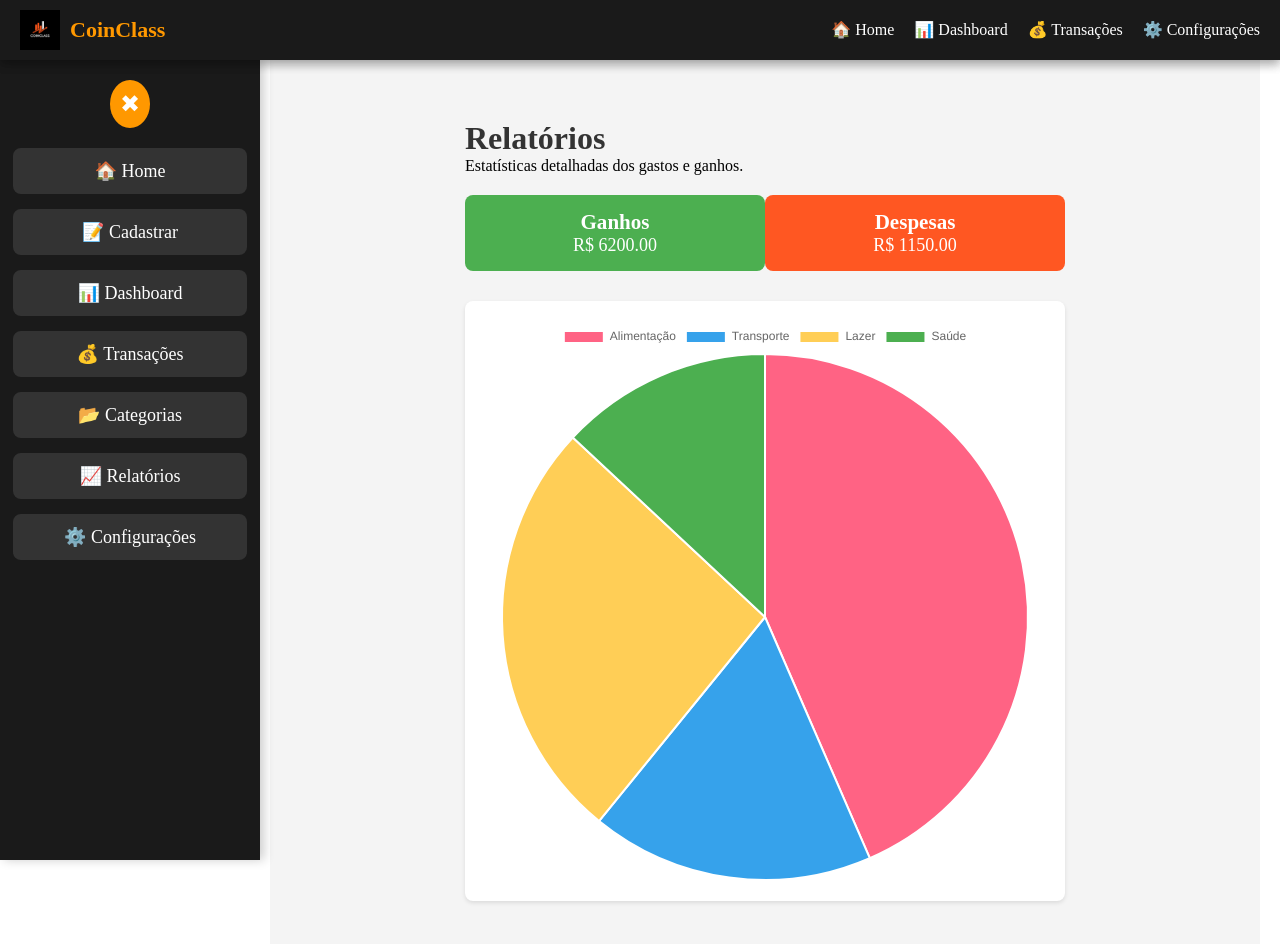
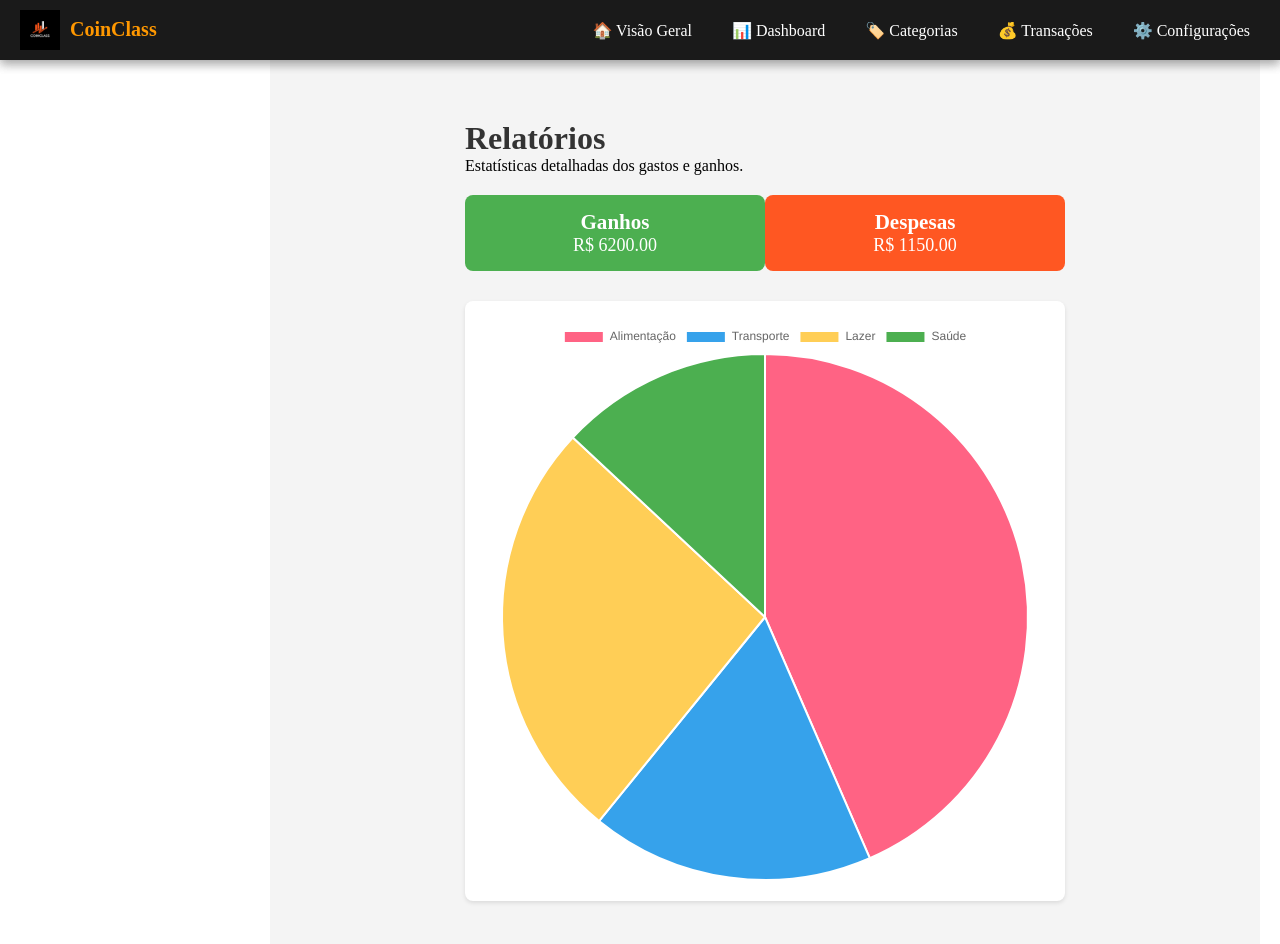
Before and after one commit to Chavesz/coinclass, a Vue app in the folder front/: page /#/AppReports in a window 1280 px wide. Shown: the top 944 px of the page. Built offline with nearby package versions, Linux system fonts and the light colour scheme.

Commit message:
Criando página de Visão geral e organizando o cabeçalho de navegação das paginas.

```diff
--- a/front/src/components/AppNavbar.vue
+++ b/front/src/components/AppNavbar.vue
@@ -1,49 +1,37 @@
 <template>
-  <header class="navbar">
-    <div class="navbar-container">
-      <!-- Logo -->
+  <div class="layout">
+    <!-- Cabeçalho fixo com navegação -->
+    <header class="header">
       <div class="logo-container">
         <img src="/coinclass.png" alt="CoinClass Logo" class="logo-img">
         <h1>CoinClass</h1>
       </div>
-
-      <!-- Menu de navegação -->
-      <nav class="nav-links">
-        <ul>
-          <li><router-link to="/">🏠 Home</router-link></li>
-          <li><router-link to="/Appdashboard">📊 Dashboard</router-link></li>
-          <li><router-link to="/Apptransactions">💰 Transações</router-link></li>
-          <li><router-link to="/Appsettings">⚙️ Configurações</router-link></li>
-        </ul>
+      <nav class="nav-menu">
+      <router-link to="/">🏠 Visão Geral</router-link>
+      <router-link to="/Appdashboard">📊 Dashboard</router-link>
+      <router-link to="/AppCategories">🏷️ Categorias</router-link>
+      <router-link to="/Apptransactions">💰 Transações</router-link>
+      <router-link to="/Appsettings">⚙️ Configurações</router-link>
       </nav>
-
-      <!-- Botão de menu para mobile -->
-      <button class="menu-btn" @click="toggleMenu">
-        ☰
-      </button>
-    </div>
-  </header>
+    </header>
+  </div>
 </template>
 
 <script>
 export default {
-  name: "AppNavbar",
-  data() {
-    return {
-      menuOpen: false
-    };
-  },
-  methods: {
-    toggleMenu() {
-      this.menuOpen = !this.menuOpen;
-    }
-  }
+  name: "AppHeader",
 };
 </script>
 
 <style scoped>
-/* Estilização do Navbar */
-.navbar {
+/* Layout principal */
+.layout {
+  display: flex;
+  flex-direction: column;
+}
+
+/* Cabeçalho */
+.header {
   width: 100%;
   height: 60px;
   background-color: #1a1a1a;
@@ -59,15 +47,6 @@ export default {
   z-index: 1000;
 }
 
-/* Container do Navbar */
-.navbar-container {
-  display: flex;
-  width: 100%;
-  justify-content: space-between;
-  align-items: center;
-}
-
-/* Logo */
 .logo-container {
   display: flex;
   align-items: center;
@@ -80,51 +59,28 @@ export default {
 }
 
 h1 {
-  font-size: 22px;
+  font-size: 20px;
   font-weight: bold;
   color: #ff9800;
 }
 
 /* Menu de navegação */
-.nav-links ul {
-  list-style: none;
+.nav-menu {
   display: flex;
   gap: 20px;
 }
 
-.nav-links li {
-  display: inline;
-}
-
-.nav-links a {
+.nav-menu a {
   text-decoration: none;
   color: white;
   font-size: 16px;
-  transition: color 0.3s;
+  padding: 10px;
+  transition: background 0.3s, color 0.3s;
+  border-radius: 4px;
 }
 
-.nav-links a:hover {
-  color: #ff9800;
-}
-
-/* Botão do menu mobile */
-.menu-btn {
-  display: none;
-  background: none;
-  border: none;
-  color: white;
-  font-size: 24px;
-  cursor: pointer;
-}
-
-/* Responsivo para mobile */
-@media (max-width: 768px) {
-  .nav-links ul {
-    display: none;
-  }
-
-  .menu-btn {
-    display: block;
-  }
+.nav-menu a:hover {
+  background: #ff9800;
+  color: black;
 }
 </style>
--- a/front/src/components/AppSidebar.vue
+++ b/front/src/components/AppSidebar.vue
@@ -1,46 +1,25 @@
 <template>
   <div class="layout">
-    <!-- Cabeçalho fixo -->
+    <!-- Cabeçalho fixo com navegação -->
     <header class="header">
       <div class="logo-container">
         <img src="/coinclass.png" alt="CoinClass Logo" class="logo-img">
         <h1>CoinClass</h1>
       </div>
+      <nav class="nav-menu">
+        <router-link to="/">🏠 Visão Geral</router-link>
+        <router-link to="/Appdashboard">📊 Dashboard</router-link>
+        <router-link to="/AppCategories">🏷️ Categorias</router-link>
+        <router-link to="/Apptransactions">💰 Transações</router-link>
+        <router-link to="/Appsettings">⚙️ Configurações</router-link>
+      </nav>
     </header>
-
-    <!-- Barra lateral -->
-    <nav :class="['sidebar', { 'sidebar-collapsed': isCollapsed }]">
-      <button class="toggle-btn" @click="toggleSidebar">
-        <span v-if="isCollapsed">☰</span>
-        <span v-else>✖</span>
-      </button>
-
-      <ul class="nav-list">
-        <li><router-link to="/" class="nav-button">🏠 Home</router-link></li>
-        <li><router-link to="/Appregister" class="nav-button">📝 Cadastrar</router-link></li>
-        <li><router-link to="/Appdashboard" class="nav-button">📊 Dashboard</router-link></li>
-        <li><router-link to="/Apptransactions" class="nav-button">💰 Transações</router-link></li>
-        <li><router-link to="/Appcategories" class="nav-button">📂 Categorias</router-link></li>
-        <li><router-link to="/Appreports" class="nav-button">📈 Relatórios</router-link></li>
-        <li><router-link to="/Appsettings" class="nav-button">⚙️ Configurações</router-link></li>
-      </ul>
-    </nav>
   </div>
 </template>
 
 <script>
 export default {
-  name: "AppSidebar",
-  data() {
-    return {
-      isCollapsed: false
-    };
-  },
-  methods: {
-    toggleSidebar() {
-      this.isCollapsed = !this.isCollapsed;
-    }
-  }
+  name: "AppHeader",
 };
 </script>
 
@@ -85,77 +64,23 @@ h1 {
   color: #ff9800;
 }
 
-/* Sidebar */
-.sidebar {
-  width: 260px;
-  height: 100vh;
-  background-color: #1a1a1a;
-  color: white;
-  position: fixed;
-  top: 60px;
-  left: 0;
+/* Menu de navegação */
+.nav-menu {
   display: flex;
-  flex-direction: column;
-  align-items: center;
-  padding-top: 20px;
-  transition: width 0.3s ease-in-out;
-  box-shadow: 4px 0 10px rgba(0, 0, 0, 0.2);
-  z-index: 999;
+  gap: 20px;
 }
 
-.sidebar-collapsed {
-  width: 95px;
+.nav-menu a {
+  text-decoration: none;
+  color: white;
+  font-size: 16px;
+  padding: 10px;
+  transition: background 0.3s, color 0.3s;
+  border-radius: 4px;
 }
 
-/* Botão recolher/expandir */
-.toggle-btn {
-  background: #ff9800;
-  border: none;
-  color: white;
-  font-size: 24px;
-  cursor: pointer;
-  padding: 10px;
-  border-radius: 50%;
-  transition: background 0.3s ease;
-  margin-bottom: 20px;
-}
-
-.toggle-btn:hover {
-  background: #e68900;
-}
-
-/* Links de navegação */
-.nav-list {
-  list-style: none;
-  padding: 0;
-  width: 100%;
-  text-align: left;
-  display: flex;
-  flex-direction: column;
-  gap: 15px;
-}
-
-li {
-  width: 100%;
-}
-
-.nav-button {
-  display: block;
-  width: 90%;
-  padding: 12px;
-  margin: 0 auto;
-  text-decoration: none;
-  color: white;
-  background: #333;
-  text-align: center;
-  font-size: 18px;
-  border-radius: 8px;
-  transition: background 0.3s, transform 0.2s;
-}
-
-.nav-button:hover {
+.nav-menu a:hover {
   background: #ff9800;
   color: black;
-  transform: scale(1.05);
 }
 </style>
--- a/front/src/router/index.js
+++ b/front/src/router/index.js
@@ -7,13 +7,19 @@ import AppCategories from '@/views/AppCategories.vue'
 import AppReports from '@/views/AppReports.vue'
 import AppSettings from '@/views/AppSettings.vue'
 import AppTransactions from '@/views/AppTransactions.vue'
+import AppOverview from '@/views/AppOverview.vue'
 
 Vue.use(Router)
 
 export default new Router({
   routes: [
     {
-      path: '/',
+      path: "/",
+      name: "Overview",
+      component: AppOverview
+    },
+    {
+      path: '/Applogin',
       name: 'AppLogin',
       component: AppLogin
     },
--- /dev/null
+++ b/front/src/views/AppOverview.vue
@@ -0,0 +1,261 @@
+<template>
+  <div class="overview-container">
+    <!-- Resumo Financeiro -->
+    <div class="summary-section">
+      <div class="summary-card">
+        <p>Receita Mensal</p>
+        <h3 class="income">R$ 0,00</h3>
+      </div>
+      <div class="summary-card">
+        <p>Despesa Mensal</p>
+        <h3 class="expense">R$ 0,00</h3>
+      </div>
+    </div>
+
+    <!-- Acesso Rápido -->
+    <div class="quick-access">
+      <button class="expense-btn">➖ Despesa</button>
+      <button class="income-btn">➕ Receita</button>
+      <button class="transfer-btn">🔁 Transf.</button>
+      <button class="import-btn">🔗 Importar</button>
+    </div>
+
+    <!-- Saldo e Contas -->
+    <div class="accounts-section">
+      <div class="account-balance">
+        <h3>Saldo Geral</h3>
+        <p>R$ 0,00 👁</p>
+      </div>
+      <div class="account-list">
+        <h4>Minhas Contas</h4>
+        <div class="account-item">
+          <span>💳 Conta Inicial</span>
+          <p>R$ 0,00</p>
+        </div>
+        <button class="manage-btn">Gerenciar Contas</button>
+      </div>
+    </div>
+
+    <!-- Contas a pagar e receber -->
+    <div class="bills-section">
+      <div class="bill-card">
+        <h4>Contas a Pagar</h4>
+        <p>No momento você não possui contas a pagar</p>
+      </div>
+      <div class="bill-card">
+        <h4>Contas a Receber</h4>
+        <p>Você não possui contas a receber pendentes</p>
+      </div>
+    </div>
+
+    <!-- Blog e Notícias -->
+    <div class="blog-section">
+      <h3>Conteúdos do Blog</h3>
+      <div class="blog-post">
+        <h4>O que é open finance? Tudo o que você precisa saber!</h4>
+        <p>01/04/2025</p>
+      </div>
+      <div class="blog-post">
+        <h4>Qual o melhor banco para antecipar FGTS? Tire suas dúvidas!</h4>
+        <p>28/03/2025</p>
+      </div>
+      <div class="blog-post">
+        <h4>Como cortar gastos supérfluos sem perder qualidade de vida? Veja dicas!</h4>
+        <p>26/03/2025</p>
+      </div>
+      <button class="blog-btn">Ir para o Blog</button>
+    </div>
+
+    <!-- Faturas e Cartões -->
+    <div class="cards-section">
+      <div class="invoice-card">
+        <h4>Todas as Faturas</h4>
+        <p>R$ 0,00 👁</p>
+      </div>
+      <div class="cards-list">
+        <h4>Meus Cartões</h4>
+        <p>Adicione seu primeiro cartão</p>
+        <button class="manage-btn">Gerenciar Cartões</button>
+      </div>
+    </div>
+
+    <!-- Maiores Gastos e Limite -->
+    <div class="spending-section">
+      <div class="spending-card">
+        <h4>Maiores Gastos do Mês Atual</h4>
+        <p>Sem gastos no período</p>
+      </div>
+      <div class="spending-card">
+        <h4>Limite de Gastos de Abril</h4>
+        <p>Nenhum Limite de Gasto definido para o período</p>
+      </div>
+    </div>
+  </div>
+</template>
+
+<script>
+export default {
+  name: "AppOverview",
+};
+</script>
+
+<style scoped>
+/* Estilos gerais */
+.overview-container {
+  padding: 100px;
+  max-width: 900px;
+  margin: auto;
+}
+
+/* Resumo financeiro */
+.summary-section {
+  display: flex;
+  justify-content: space-between;
+  gap: 10px;
+  margin-bottom: 20px;
+}
+
+.summary-card {
+  background: white;
+  padding: 15px;
+  border-radius: 8px;
+  box-shadow: 0 2px 5px rgba(0, 0, 0, 0.1);
+  flex: 1;
+  text-align: center;
+}
+
+.income {
+  color: green;
+}
+
+.expense {
+  color: red;
+}
+
+/* Acesso rápido */
+.quick-access {
+  display: flex;
+  justify-content: space-between;
+  margin-bottom: 20px;
+}
+
+button {
+  flex: 1;
+  margin: 5px;
+  padding: 10px;
+  border: none;
+  border-radius: 5px;
+  cursor: pointer;
+}
+
+.expense-btn {
+  background: #ff4d4d;
+  color: white;
+}
+
+.income-btn {
+  background: #4caf50;
+  color: white;
+}
+
+.transfer-btn {
+  background: #2196f3;
+  color: white;
+}
+
+.import-btn {
+  background: #673ab7;
+  color: white;
+}
+
+/* Contas */
+.accounts-section {
+  background: white;
+  padding: 20px;
+  border-radius: 8px;
+  box-shadow: 0 2px 5px rgba(0, 0, 0, 0.1);
+  margin-bottom: 20px;
+}
+
+.account-item {
+  display: flex;
+  justify-content: space-between;
+  padding: 10px;
+  background: #f5f5f5;
+  border-radius: 5px;
+  margin-top: 10px;
+}
+
+.manage-btn {
+  background: #ff9800;
+  color: white;
+  margin-top: 10px;
+}
+
+/* Contas a pagar e receber */
+.bills-section {
+  display: flex;
+  justify-content: space-between;
+  gap: 10px;
+}
+
+.bill-card {
+  background: white;
+  padding: 15px;
+  border-radius: 8px;
+  box-shadow: 0 2px 5px rgba(0, 0, 0, 0.1);
+  flex: 1;
+  text-align: center;
+}
+
+/* Blog */
+.blog-section {
+  background: white;
+  padding: 20px;
+  border-radius: 8px;
+  box-shadow: 0 2px 5px rgba(0, 0, 0, 0.1);
+  margin-bottom: 20px;
+}
+
+.blog-post {
+  margin-bottom: 10px;
+}
+
+.blog-btn {
+  background: #008cba;
+  color: white;
+}
+
+/* Cartões e Faturas */
+.cards-section {
+  display: flex;
+  justify-content: space-between;
+  gap: 10px;
+}
+
+.invoice-card,
+.cards-list {
+  background: white;
+  padding: 15px;
+  border-radius: 8px;
+  box-shadow: 0 2px 5px rgba(0, 0, 0, 0.1);
+  flex: 1;
+  text-align: center;
+}
+
+/* Maiores Gastos */
+.spending-section {
+  display: flex;
+  justify-content: space-between;
+  gap: 10px;
+}
+
+.spending-card {
+  background: white;
+  padding: 15px;
+  border-radius: 8px;
+  box-shadow: 0 2px 5px rgba(0, 0, 0, 0.1);
+  flex: 1;
+  text-align: center;
+}
+</style>
```
